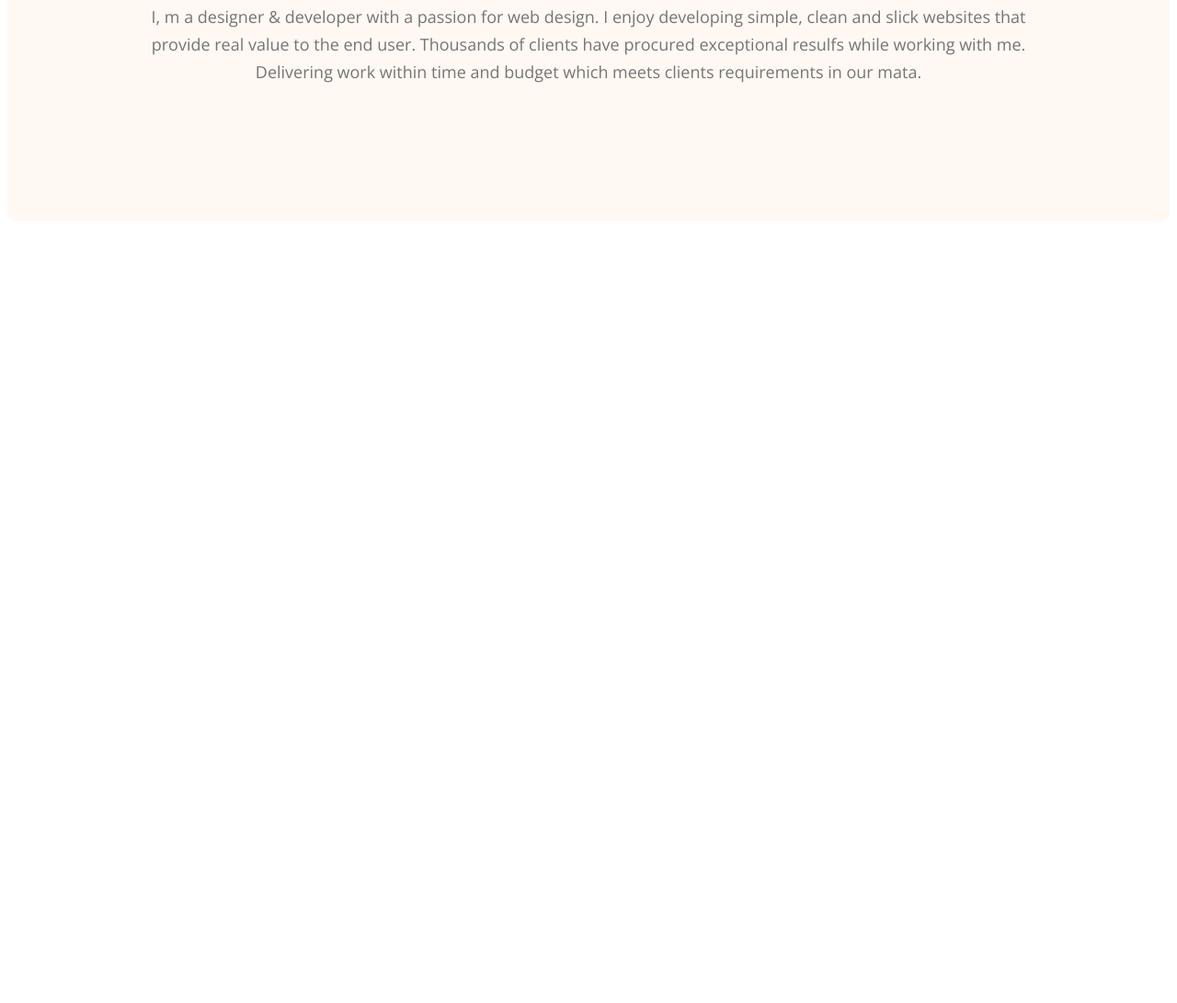
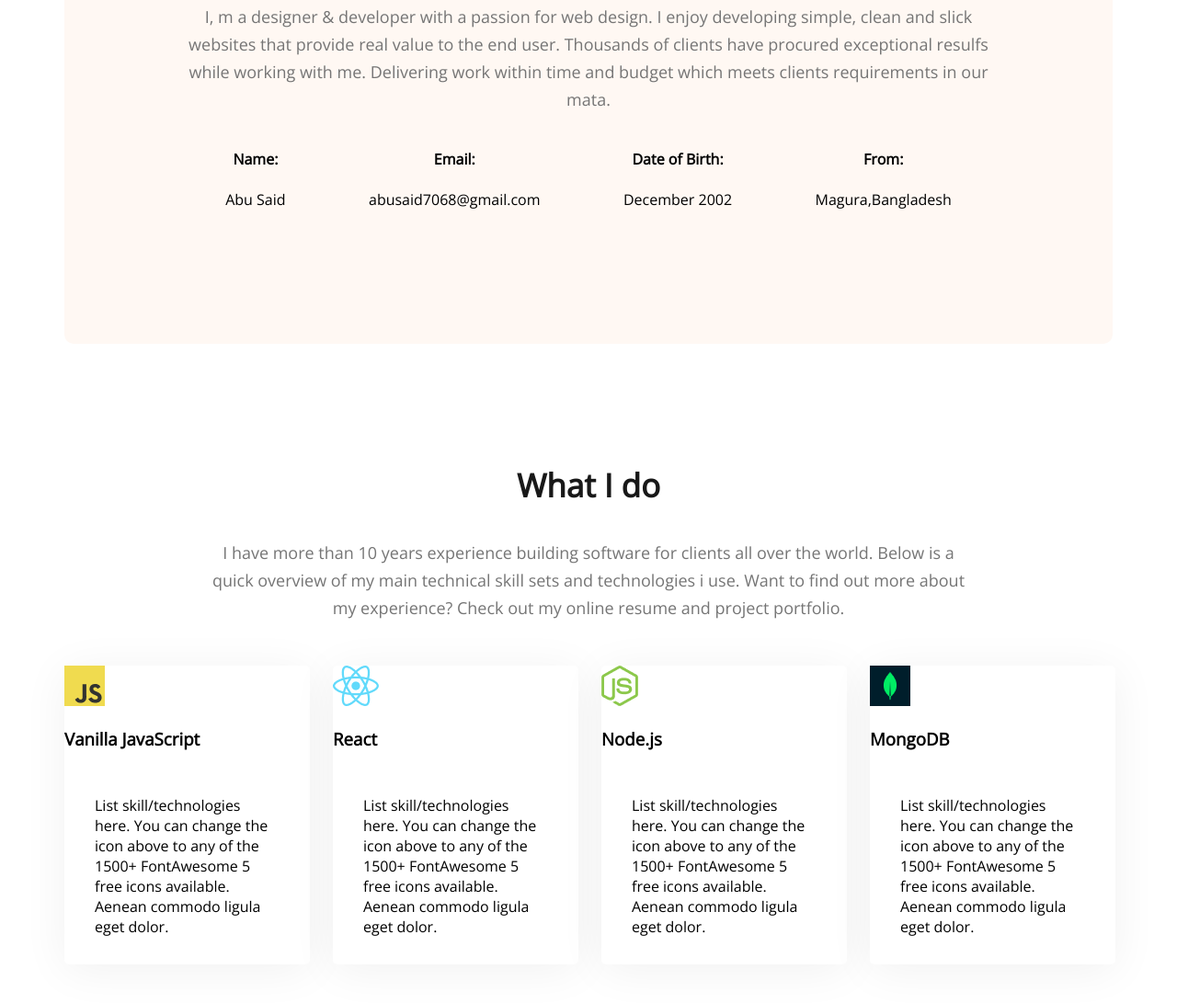
Before and after one commit to Abu-Said-56/developer-portfolio, a plain HTML site: page index.html in a window 1280 px wide. Shown: the part 1239-2330 px from the top of the page at 92% size. Before the commit the page ends 1610 px from the top, so only its background shows below. Drawn offline with nearby package versions, Linux system fonts and the light colour scheme.

Commit message:
add skills

```diff
--- a/index.html
+++ b/index.html
@@ -43,6 +43,50 @@
        <section class="about">
         <h3 class="section-tittle">About</h3>
         <p class="section-description">I, m a designer & developer with a passion for web design. I enjoy developing simple, clean and slick websites that provide real value to the end user. Thousands of clients have procured exceptional resulfs while working with me. Delivering work within time and budget which meets clients requirements in our mata.</p>
+        <div class="class about-info-container">
+            <div class="about-info">
+                <h4 class="info-title">Name:</h4>
+                <p class="info-description">Abu Said</p>
+            </div>
+            <div class="about-info">
+                <h4 class="info-title">Email:</h4>
+                <p class="info-description">abusaid7068@gmail.com</p>
+            </div>
+            <div class="about-info">
+                <h4 class="info-title">Date of Birth:</h4>
+                <p class="info-description">December 2002</p>
+            </div>
+            <div class="about-info">
+                <h4 class="info-title">From:</h4>
+                <p class="info-description">Magura,Bangladesh</p>
+            </div>
+        </div>
+    </section>
+    <section>
+        <h3 class="section-tittle">What I do</h3>
+        <p id="pra" class="section-description">I have more than 10 years experience building software for clients all over the world. Below is a quick overview of my main technical skill sets and technologies i use. Want to find out more about my experience? Check out my online resume and project portfolio.</p>
+        <div class="skils-container">
+            <div class="skils">
+                <img src="image/images/icons/js.png" alt="">
+                <h3 class="skill-title">Vanilla JavaScript</h3>
+                <p class="skills-description">List skill/technologies here. You can change the icon above to any of the 1500+ FontAwesome 5 free icons available. Aenean commodo ligula eget dolor.</p>
+            </div>
+            <div class="skils">
+                <img src="image/images/icons/react.png" alt="">
+                <h3 class="skill-title">React</h3>
+                <p class="skills-description">List skill/technologies here. You can change the icon above to any of the 1500+ FontAwesome 5 free icons available. Aenean commodo ligula eget dolor.</p>
+            </div>
+            <div class="skils">
+                <img src="image/images/icons/nodejs.png" alt="">
+                <h3 class="skill-title">Node.js</h3>
+                <p class="skills-description">List skill/technologies here. You can change the icon above to any of the 1500+ FontAwesome 5 free icons available. Aenean commodo ligula eget dolor.</p>
+            </div>
+            <div class="skils">
+                <img src="image/images/icons/mongo.png" alt="">
+                <h3 class="skill-title">MongoDB</h3>
+                <p class="skills-description">List skill/technologies here. You can change the icon above to any of the 1500+ FontAwesome 5 free icons available. Aenean commodo ligula eget dolor.</p>
+            </div>
+        </div>
     </section>
     </main>
     <footer>
--- a/style/styles.css
+++ b/style/styles.css
@@ -101,6 +101,11 @@ nav a {
 /* End Header Part Style */
 
 /* Start Main part style */
+main {
+    max-width: 1140px;
+    margin: 0 auto;
+}
+
 .about {
     padding: 130px;
     border-radius: 10px;
@@ -116,9 +121,46 @@ nav a {
 }
 
 .section-description {
-    color:#757575;
+    color: #757575;
     text-align: center;
     font-size: 18px;
     font-weight: 400;
     line-height: 30px;
 }
+
+.about-info-container {
+    display: flex;
+    justify-content: space-around;
+}
+
+.about-info {
+    text-align: center;
+}
+
+#pra {
+    padding: 30px 150px;
+    padding-top: 0;
+}
+.section-tittle{
+    padding-bottom: 5px;
+    padding: 0;
+}
+.skils-container {
+    display: flex;
+}
+
+.skils {
+   max-height: 325px;
+    max-width:267px;
+    flex-shrink: 0;
+    border-radius: 5px;
+    background: #FFF;
+    /* color: #FFFFFF; */
+    box-shadow: 0px 6px 50px 0px rgba(0, 0, 0, 0.06);
+    margin-right: 25px;
+}
+.skills-description{
+    padding: 30px 33px;
+    height: 196px;
+    width: 201px;
+}
```
